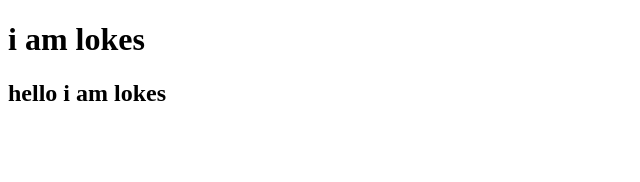
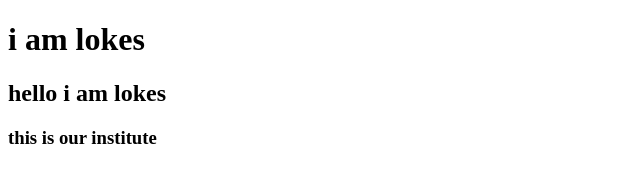
Before and after one commit to lokesperni/gitlokeswarrao, a plain HTML site: page index.html in a window 1280 px wide. Shown: the whole page, without its empty margins (0-640 px from the left). Drawn offline with Linux system fonts and the light colour scheme.

Commit message:
added the code

```diff
--- a/index.html
+++ b/index.html
@@ -8,5 +8,6 @@
 <body>
     <h1> i am lokes</h1>
     <h2>hello i am lokes</h2>
+    <h3>this is our institute</h3>
 </body>
 </html>
```
